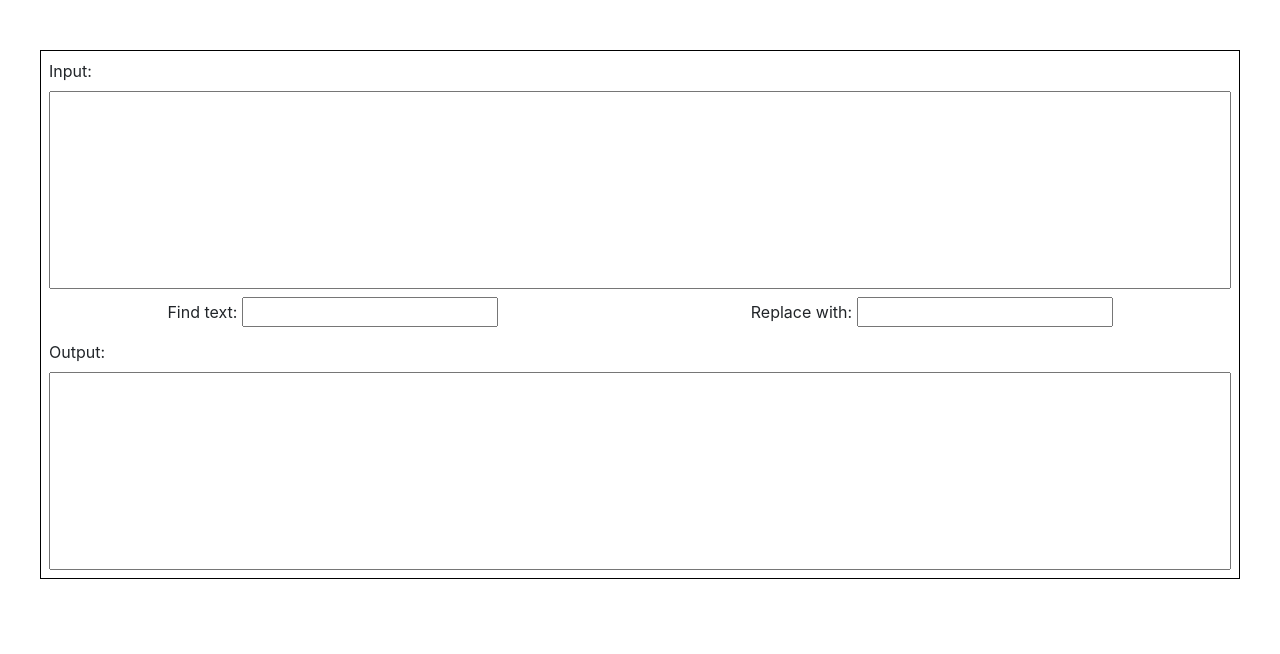
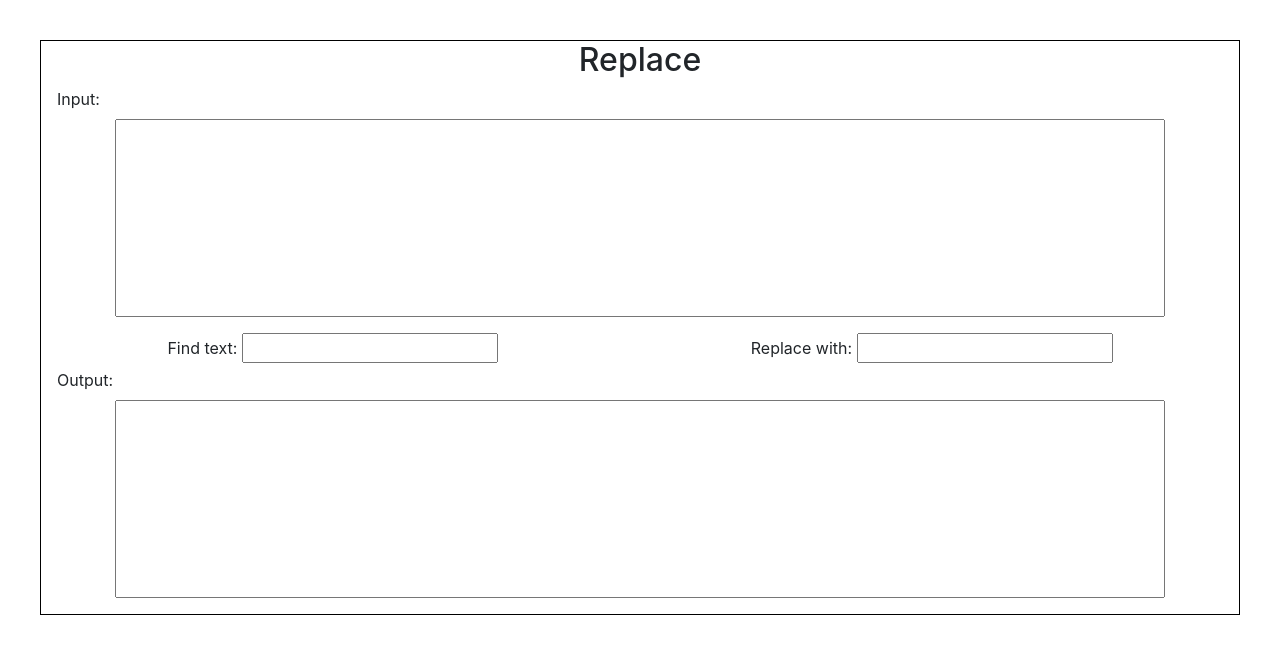
Before and after one commit to zhaohanson1/word_tools, a Django app: page /replace in a window 1280 px wide. Shown: the part 58-712 px from the top of the page. Run offline with Django 3.2, Linux system fonts and the light colour scheme; data that the repository does not hold is empty; some libraries are stand-ins or nearby versions.

Commit message:
refactored and style

```diff
--- a/django_test/TextScuplt/word_features/static/word_features/css/replace.css
+++ b/django_test/TextScuplt/word_features/static/word_features/css/replace.css
@@ -1,4 +1,12 @@
+#content {
+    max-width: 1200px;
+    width: 100%;
+    margin: 40px auto;
+}
+
 #content textarea{
-    width: 100%;
+    display: block;
+    margin: 0 auto 1em auto;
+    width: 90%;
     resize: none;
 }
--- a/django_test/TextScuplt/word_features/templates/word_features/word_replace.html
+++ b/django_test/TextScuplt/word_features/templates/word_features/replace.html
@@ -7,9 +7,11 @@
 {% block title%} Word Replace {% endblock %}
 
 {% block content %}
+<h2 class='text-center'>Replace</h2>
 <div class='d-sm-flex flex-column flex-wrap justify-content-center'>
-    <div class='p-2'>
+    <div class='px-3'>
         <label for='input-text'>Input:</label>
+        <br>
         <textarea id='input-text'
             autocomplete='off'
             rows='8'
@@ -25,8 +27,9 @@
             <input id='repl-text-input' type='text'>
         </div>
     </div>
-    <div class='p-2'>
+    <div class='px-3'>
         <label for='output-text'>Output: </label>
+        <br>
         <textarea readonly
             id='output-text'
             autocomplete='off'
--- a/django_test/TextScuplt/word_features/views.py
+++ b/django_test/TextScuplt/word_features/views.py
@@ -13,7 +13,7 @@ def count(request):
     return render(request, 'word_features/count.html')
 
 def replace(request):
-    return render(request, 'word_features/word_replace.html')
+    return render(request, 'word_features/replace.html')
 
 def diff(request):
     if request.method == 'POST':
```
